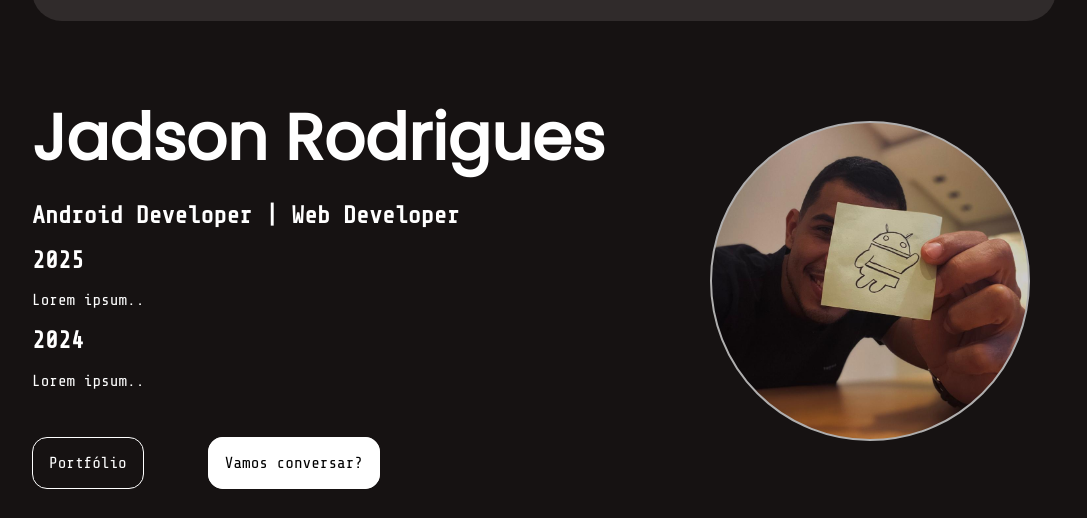
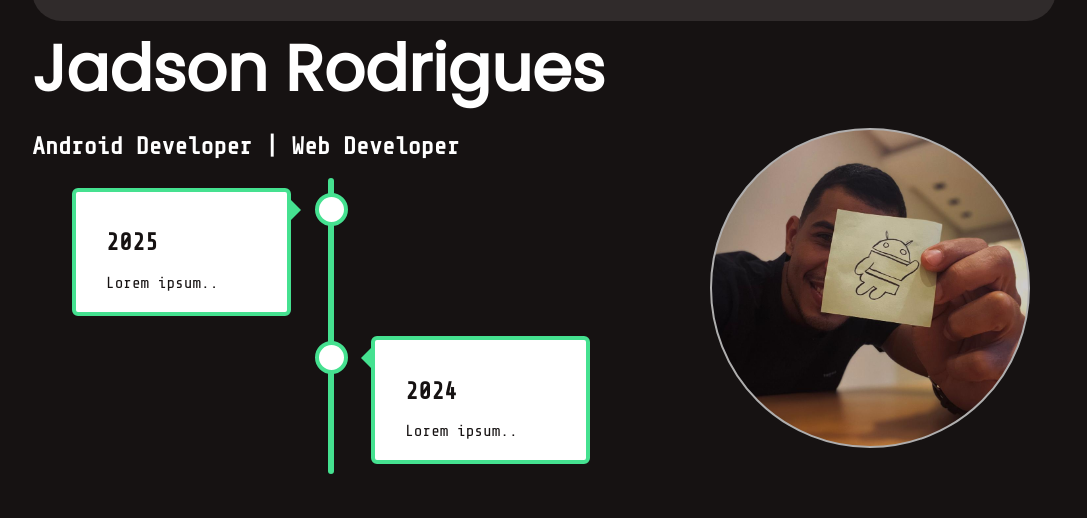
Before and after one commit to jadsnnr/jads, a plain HTML site: page index.html in a window 1280 px wide. Both pictures are taken after a click on the link "Conquistas". Shown: the part 83-601 px from the top of the page, without its empty margins (96-1183 px from the left). Drawn offline with nearby package versions, Linux system fonts and the light colour scheme.

Commit message:
Update style.css

```diff
--- a/style/style.css
+++ b/style/style.css
@@ -16,7 +16,7 @@ body {
 }
 
 header {
-    display: flex;
+  display: flex;
   justify-content: space-between;
   width: 80vw;
   background-color: rgb(48, 43, 43);
@@ -65,6 +65,91 @@ main {
   width: 80vw;
 }
 
+.timeline {
+  position: relative;
+  max-width: 1200px;
+  margin: 0 auto;
+}
+
+.timeline::after {
+  content: "";
+  position: absolute;
+  width: 6px;
+  background-color: #45e190;
+  border-radius: 15px;
+  top: 0;
+  bottom: 0;
+  left: 50%;
+  margin-left: -3px;
+}
+
+.container {
+  padding: 10px 40px;
+  position: relative;
+  background-color: inherit;
+  width: 50%;
+}
+
+.container::after {
+  content: "";
+  position: absolute;
+  width: 25px;
+  height: 25px;
+  right: -17px;
+  background-color: white;
+  border: 4px solid #45e190;
+  top: 15px;
+  border-radius: 50%;
+  z-index: 1;
+}
+
+.left {
+  left: 0;
+}
+
+.right {
+  left: 50%;
+}
+
+.left::before {
+  content: " ";
+  height: 0;
+  position: absolute;
+  top: 22px;
+  width: 0;
+  z-index: 1;
+  right: 30px;
+  border: medium solid white;
+  border-width: 10px 0 10px 10px;
+  border-color: transparent transparent transparent #45e190;
+}
+
+.right::before {
+  content: " ";
+  height: 0;
+  position: absolute;
+  top: 22px;
+  width: 0;
+  z-index: 1;
+  left: 30px;
+  border: medium solid white;
+  border-width: 10px 10px 10px 0;
+  border-color: transparent #45e190 transparent transparent;
+}
+
+.right::after {
+  left: -16px;
+}
+
+.content {
+  padding: 20px 30px;
+  background-color: white;
+  color: rgb(22, 18, 18);
+  border: 4px solid #45e190;
+  position: relative;
+  border-radius: 6px;
+}
+
 .main_button_list {
   display: flex;
   margin-top: 4rem;
@@ -108,7 +193,8 @@ h2 {
   grid-column: 1;
 }
 
-.img_section, .img_accomplish {
+.img_section,
+.img_accomplish {
   background: url(assets/capa.jpg) center;
   background-size: cover;
   width: 20rem;
@@ -117,16 +203,15 @@ h2 {
   grid-column: 2;
   border: 2px solid rgb(175, 174, 174);
 }
-.img_accomplish{
+.img_accomplish {
   background: url(assets/android_basic.png) center;
   border-radius: 15px;
   width: 30rem;
   height: 22rem;
-
 }
 
 footer {
-  width: 80vw;
+  width: 82vw;
 }
 h5 {
   margin-left: 1.1rem;
```
